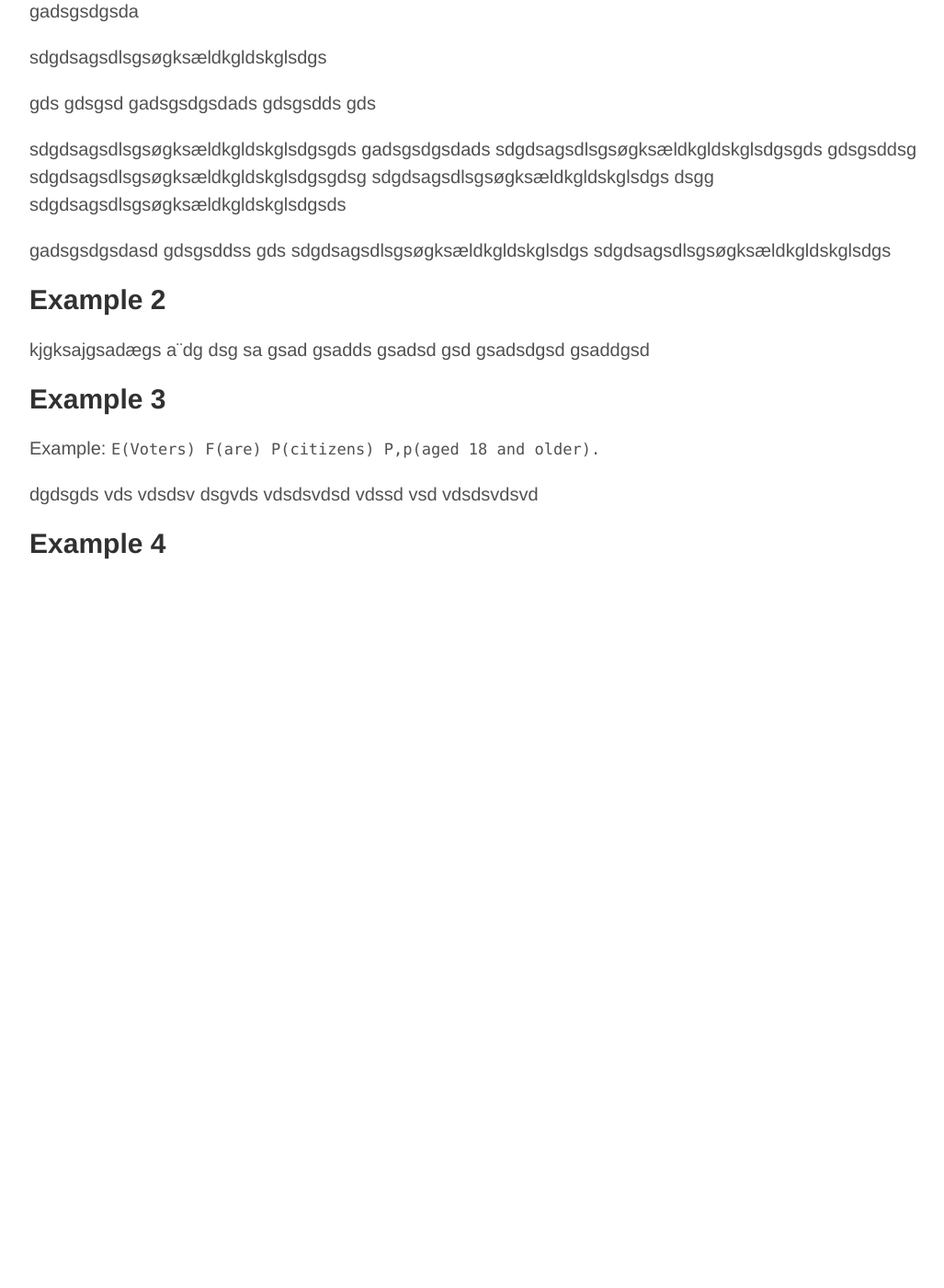
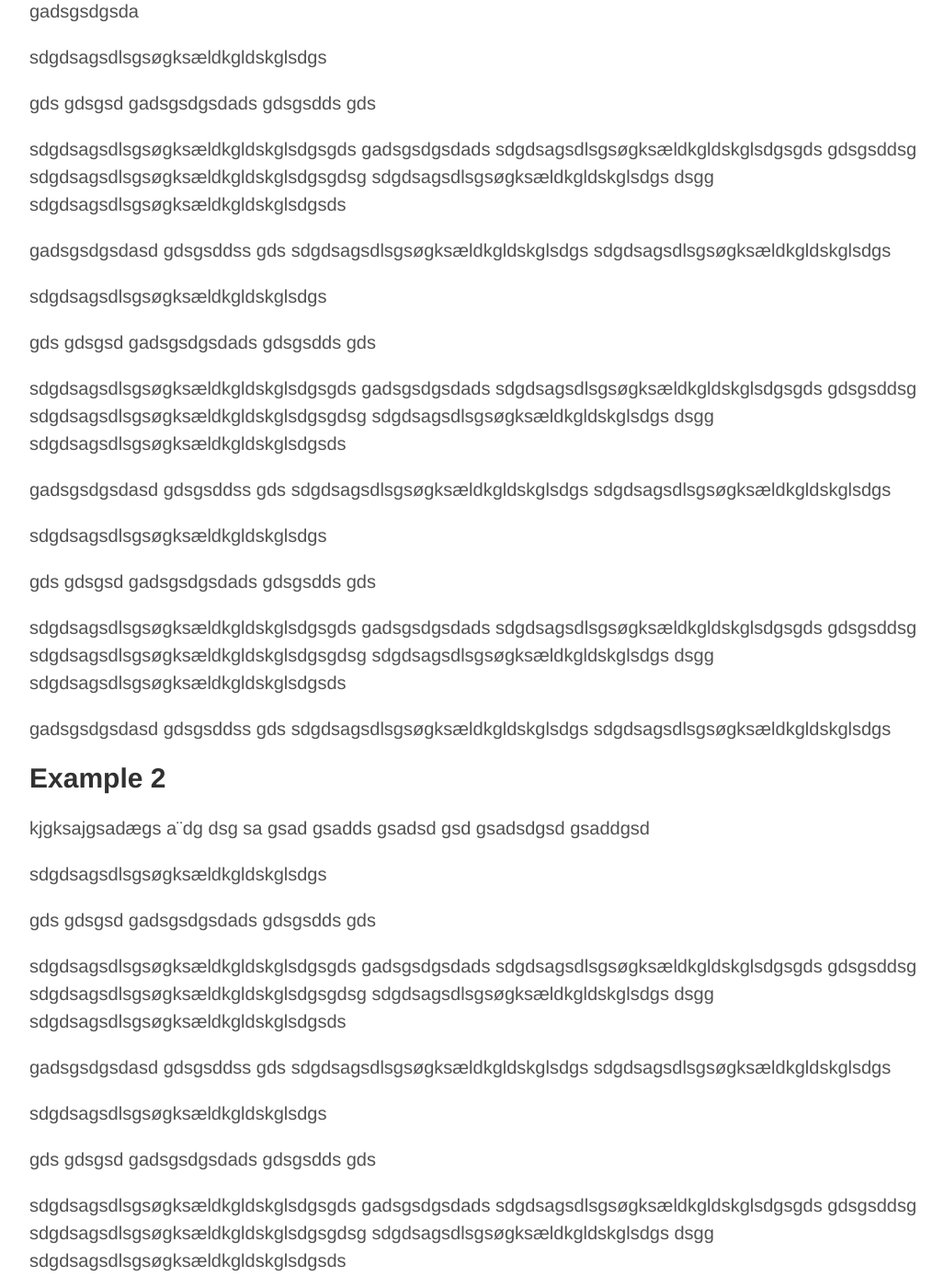
Before and after one commit to InstitutionalGrammar/IG-Book, a Jekyll site: the page built from book-examples.md, in a window 1280 px wide and 1400 px high, scrolled down 371 px. Shown: the whole window at 92% size, without its empty margins (68-1095 px from the left). Built offline with Jekyll 4.4.1, drawn with Linux system fonts in a browser that asks for light colours; before the commit the page ends 1001 px from its top, so only the background shows below that; some of the changed text lies outside the part shown.

Commit message:
Update book-examples.md

```diff
--- a/book-examples.md
+++ b/book-examples.md
@@ -33,6 +33,57 @@ gds
 sdgdsagsdlsgsøgksældkgldskglsdgs
 sdgdsagsdlsgsøgksældkgldskglsdgs
 
+
+sdgdsagsdlsgsøgksældkgldskglsdgs
+
+gds
+gdsgsd
+gadsgsdgsdads
+gdsgsdds
+gds
+
+sdgdsagsdlsgsøgksældkgldskglsdgsgds
+gadsgsdgsdads
+sdgdsagsdlsgsøgksældkgldskglsdgsgds
+gdsgsddsg
+sdgdsagsdlsgsøgksældkgldskglsdgsgdsg
+sdgdsagsdlsgsøgksældkgldskglsdgs
+dsgg
+sdgdsagsdlsgsøgksældkgldskglsdgsds
+
+gadsgsdgsdasd
+gdsgsddss
+gds
+sdgdsagsdlsgsøgksældkgldskglsdgs
+sdgdsagsdlsgsøgksældkgldskglsdgs
+
+
+
+
+sdgdsagsdlsgsøgksældkgldskglsdgs
+
+gds
+gdsgsd
+gadsgsdgsdads
+gdsgsdds
+gds
+
+sdgdsagsdlsgsøgksældkgldskglsdgsgds
+gadsgsdgsdads
+sdgdsagsdlsgsøgksældkgldskglsdgsgds
+gdsgsddsg
+sdgdsagsdlsgsøgksældkgldskglsdgsgdsg
+sdgdsagsdlsgsøgksældkgldskglsdgs
+dsgg
+sdgdsagsdlsgsøgksældkgldskglsdgsds
+
+gadsgsdgsdasd
+gdsgsddss
+gds
+sdgdsagsdlsgsøgksældkgldskglsdgs
+sdgdsagsdlsgsøgksældkgldskglsdgs
+
+
 ## Example 2
 <a name="chp8ex2"></a>
 
@@ -46,6 +97,83 @@ gsadsd
 gsd
 gsadsdgsd
 gsaddgsd
+
+
+
+sdgdsagsdlsgsøgksældkgldskglsdgs
+
+gds
+gdsgsd
+gadsgsdgsdads
+gdsgsdds
+gds
+
+sdgdsagsdlsgsøgksældkgldskglsdgsgds
+gadsgsdgsdads
+sdgdsagsdlsgsøgksældkgldskglsdgsgds
+gdsgsddsg
+sdgdsagsdlsgsøgksældkgldskglsdgsgdsg
+sdgdsagsdlsgsøgksældkgldskglsdgs
+dsgg
+sdgdsagsdlsgsøgksældkgldskglsdgsds
+
+gadsgsdgsdasd
+gdsgsddss
+gds
+sdgdsagsdlsgsøgksældkgldskglsdgs
+sdgdsagsdlsgsøgksældkgldskglsdgs
+
+
+
+
+sdgdsagsdlsgsøgksældkgldskglsdgs
+
+gds
+gdsgsd
+gadsgsdgsdads
+gdsgsdds
+gds
+
+sdgdsagsdlsgsøgksældkgldskglsdgsgds
+gadsgsdgsdads
+sdgdsagsdlsgsøgksældkgldskglsdgsgds
+gdsgsddsg
+sdgdsagsdlsgsøgksældkgldskglsdgsgdsg
+sdgdsagsdlsgsøgksældkgldskglsdgs
+dsgg
+sdgdsagsdlsgsøgksældkgldskglsdgsds
+
+gadsgsdgsdasd
+gdsgsddss
+gds
+sdgdsagsdlsgsøgksældkgldskglsdgs
+sdgdsagsdlsgsøgksældkgldskglsdgs
+
+
+
+
+sdgdsagsdlsgsøgksældkgldskglsdgs
+
+gds
+gdsgsd
+gadsgsdgsdads
+gdsgsdds
+gds
+
+sdgdsagsdlsgsøgksældkgldskglsdgsgds
+gadsgsdgsdads
+sdgdsagsdlsgsøgksældkgldskglsdgsgds
+gdsgsddsg
+sdgdsagsdlsgsøgksældkgldskglsdgsgdsg
+sdgdsagsdlsgsøgksældkgldskglsdgs
+dsgg
+sdgdsagsdlsgsøgksældkgldskglsdgsds
+
+gadsgsdgsdasd
+gdsgsddss
+gds
+sdgdsagsdlsgsøgksældkgldskglsdgs
+sdgdsagsdlsgsøgksældkgldskglsdgs
 
 ## Example 3
 <a name="chp8ex3"></a>
@@ -63,6 +191,77 @@ vsd
 vdsdsvdsvd
 
 
+sdgdsagsdlsgsøgksældkgldskglsdgs
+
+gds
+gdsgsd
+gadsgsdgsdads
+gdsgsdds
+gds
+
+sdgdsagsdlsgsøgksældkgldskglsdgsgds
+gadsgsdgsdads
+sdgdsagsdlsgsøgksældkgldskglsdgsgds
+gdsgsddsg
+sdgdsagsdlsgsøgksældkgldskglsdgsgdsg
+sdgdsagsdlsgsøgksældkgldskglsdgs
+dsgg
+sdgdsagsdlsgsøgksældkgldskglsdgsds
+
+gadsgsdgsdasd
+gdsgsddss
+gds
+sdgdsagsdlsgsøgksældkgldskglsdgs
+sdgdsagsdlsgsøgksældkgldskglsdgsv
+
+
+
+sdgdsagsdlsgsøgksældkgldskglsdgs
+
+gds
+gdsgsd
+gadsgsdgsdads
+gdsgsdds
+gds
+
+sdgdsagsdlsgsøgksældkgldskglsdgsgds
+gadsgsdgsdads
+sdgdsagsdlsgsøgksældkgldskglsdgsgds
+gdsgsddsg
+sdgdsagsdlsgsøgksældkgldskglsdgsgdsg
+sdgdsagsdlsgsøgksældkgldskglsdgs
+dsgg
+sdgdsagsdlsgsøgksældkgldskglsdgsds
+
+gadsgsdgsdasd
+gdsgsddss
+gds
+sdgdsagsdlsgsøgksældkgldskglsdgs
+sdgdsagsdlsgsøgksældkgldskglsdgs
+
+sdgdsagsdlsgsøgksældkgldskglsdgs
+
+gds
+gdsgsd
+gadsgsdgsdads
+gdsgsdds
+gds
+
+sdgdsagsdlsgsøgksældkgldskglsdgsgds
+gadsgsdgsdads
+sdgdsagsdlsgsøgksældkgldskglsdgsgds
+gdsgsddsg
+sdgdsagsdlsgsøgksældkgldskglsdgsgdsg
+sdgdsagsdlsgsøgksældkgldskglsdgs
+dsgg
+sdgdsagsdlsgsøgksældkgldskglsdgsds
+
+gadsgsdgsdasd
+gdsgsddss
+gds
+sdgdsagsdlsgsøgksældkgldskglsdgs
+sdgdsagsdlsgsøgksældkgldskglsdgs
+
 
 ## Example 4
 <a name="chp8ex4"></a>
```
